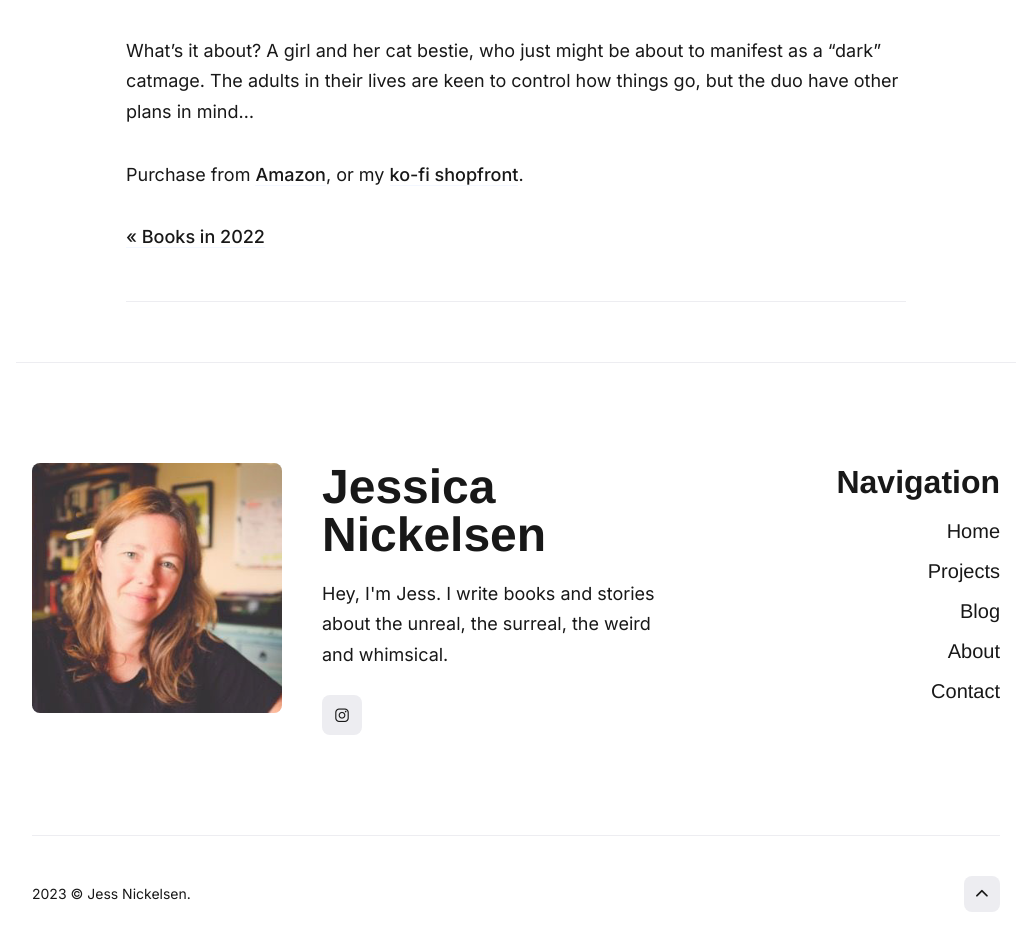
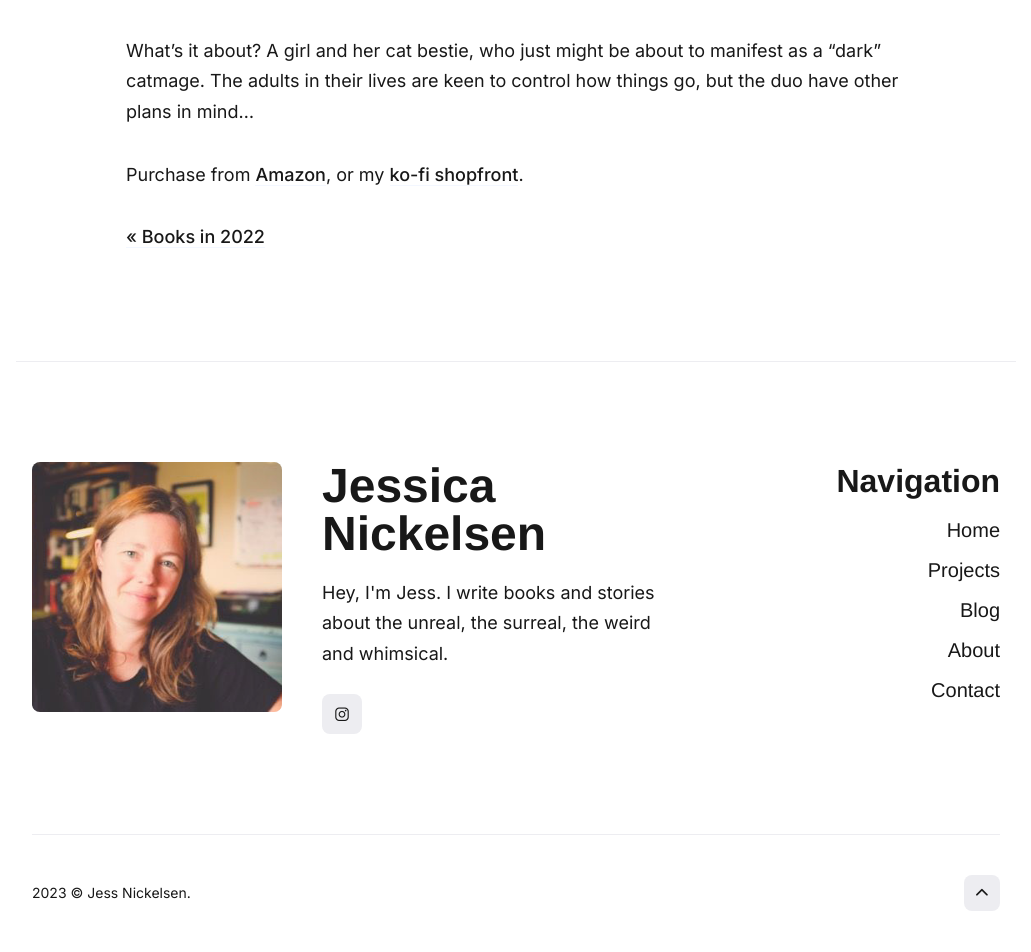
Before and after one commit to jnickelsen/jnickelsen.github.io, a Jekyll site: the page built from _posts/2023-04-16-catnip-and-brimstone.md, in a window 1280 px wide. Shown: the part 1073-2025 px from the top of the page, without its empty margins (124-1155 px from the left). Built offline with Jekyll 4.4.1, drawn with Linux system fonts in a browser that asks for light colours; nearby versions of some CDN libraries; some web fonts are replaced.

Commit message:
Update _post.scss
removing underline after share section

```diff
--- a/_sass/4-layouts/_post.scss
+++ b/_sass/4-layouts/_post.scss
@@ -181,7 +181,7 @@
 /* Share */
 .post__share {
   padding-bottom: 48px;
-  border-bottom: 1px solid var(--background-alt-color);
+  /* border-bottom: 1px solid var(--background-alt-color); */
 
   .share__list {
     display: flex;
```
